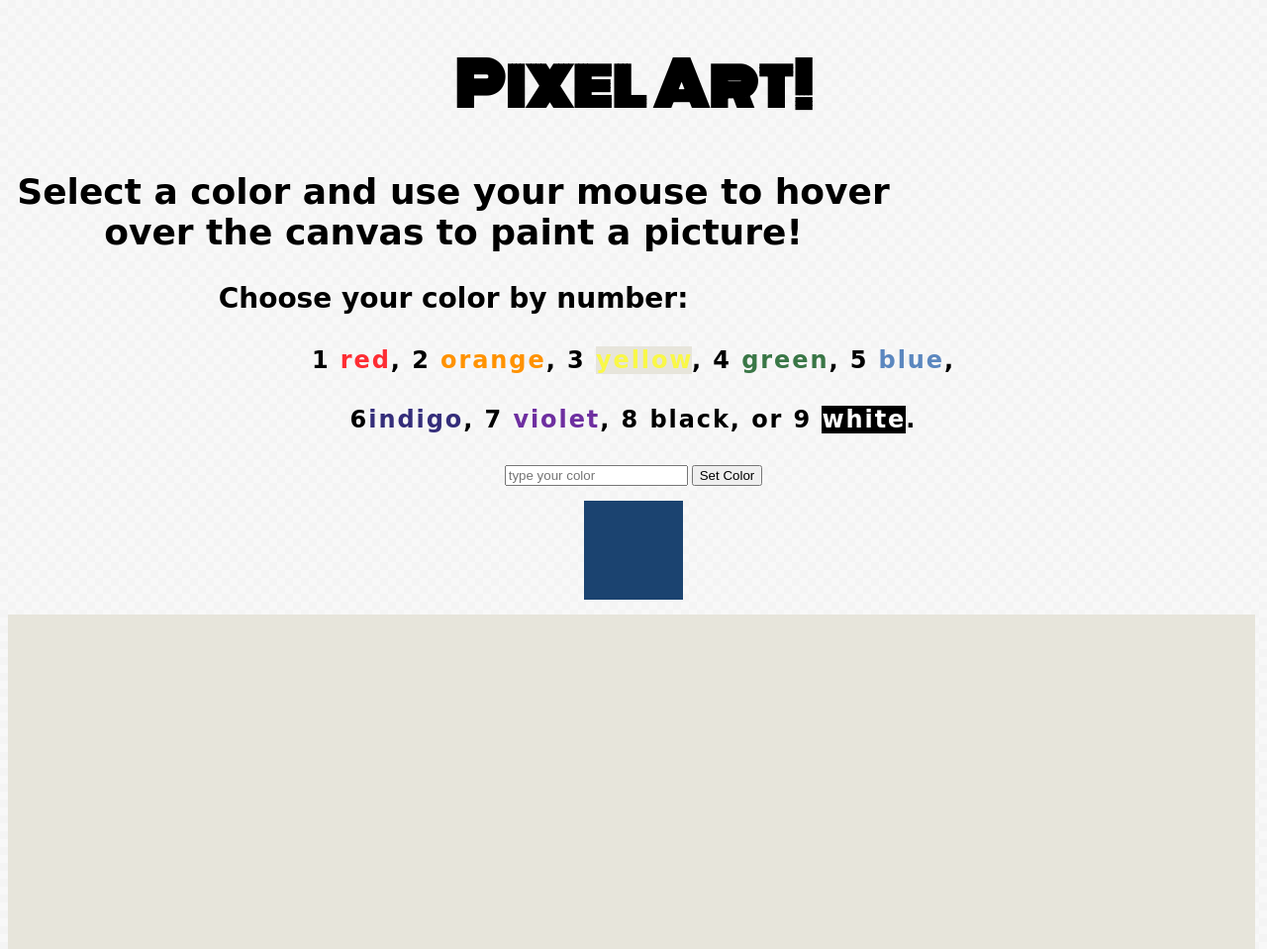
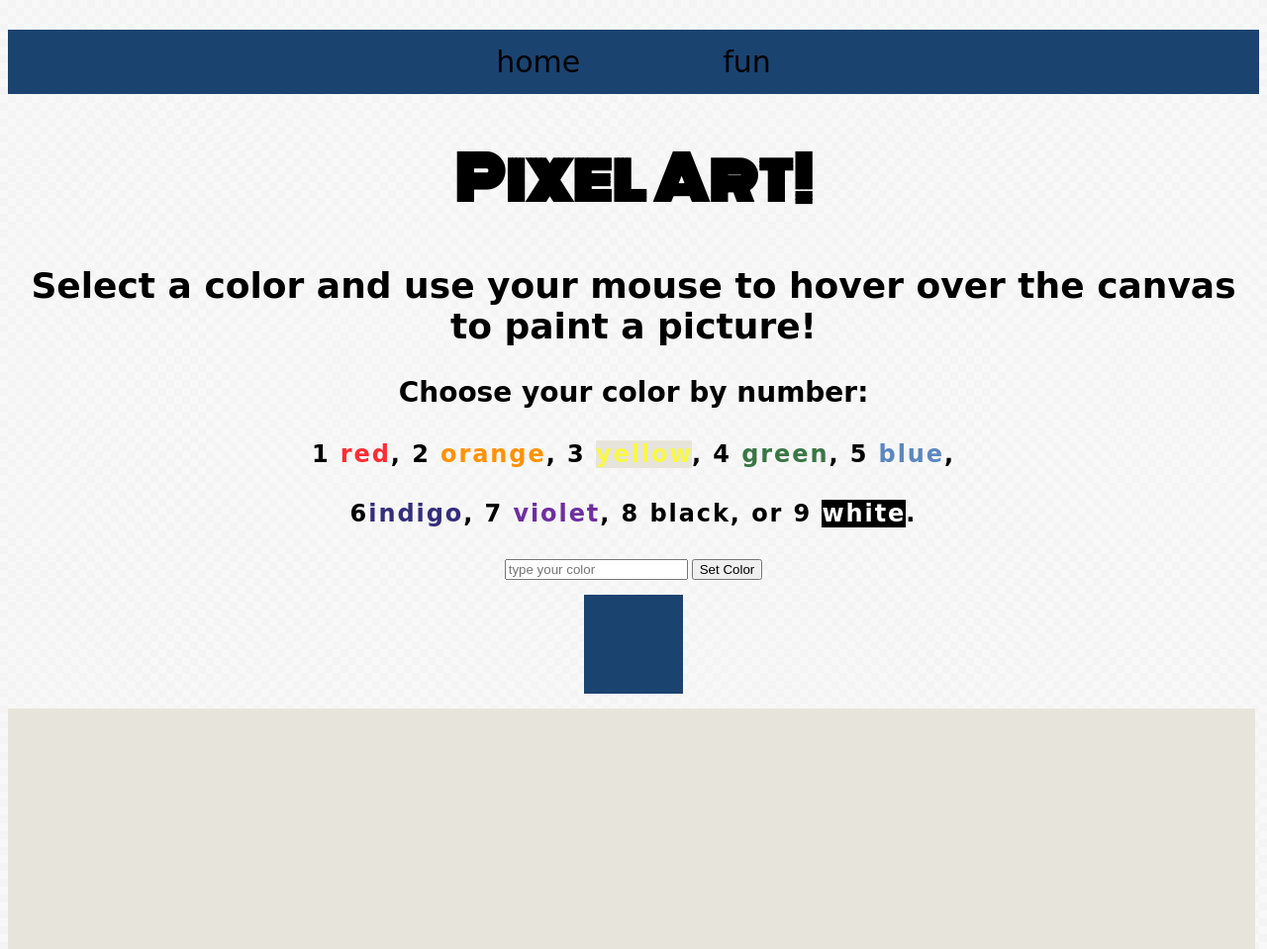
Before and after one commit to spanaligan/pixart, a plain HTML site: page index.html in a window 1280 px wide. Shown: the top 959 px of the page at 99% size. Drawn offline with Linux system fonts and the light colour scheme; a web font is replaced by a local one.

Commit message:
added nav buttons

```diff
--- a/index.html
+++ b/index.html
@@ -8,6 +8,10 @@
   <title>i &hearts; pixels</title>
 </head>
 <body>
+<nav>
+  <a href="http://spiano.dev">home</a>
+  <a href="http://spiano.dev/fun-stuff.html">fun</a>
+</nav>
 <h1>Pixel Art!</h1>
 <h2>Select a color and use your mouse to hover over the canvas to paint a picture!</h2>
 <h3>Choose your color by number:</h3>
--- a/style.css
+++ b/style.css
@@ -1,3 +1,17 @@
+nav {
+  text-align: center;
+  margin: 30px 0 0;
+  padding: 15px 0;
+  background-color: #1B4370;
+  justify-content: space-around;
+}
+nav a {
+  font-family: 'Saira Stencil One', cursive;
+  text-decoration: none;
+  color: black;
+  font-size: 30px;
+  margin: 0 70px 0;
+}
 .brush {
   width: 100px;
   height: 100px;
@@ -16,17 +30,18 @@ h1 {
   font-family: 'Monoton', cursive;
   font-size: 60px;
   text-align: center;
+  width: 100%;
 }
 h2 {
   font-family: 'Saira Stencil One', cursive;
   text-align: center;
-  max-width: 900px;
+  max-width: 100%;
   font-size: 36px;
 }
 h3 {
   font-family: 'Saira Stencil One', cursive;
   text-align: center;
-  max-width: 900px;
+  max-width: 100%;
   font-size: 28px;
 }
 h4 {
```
